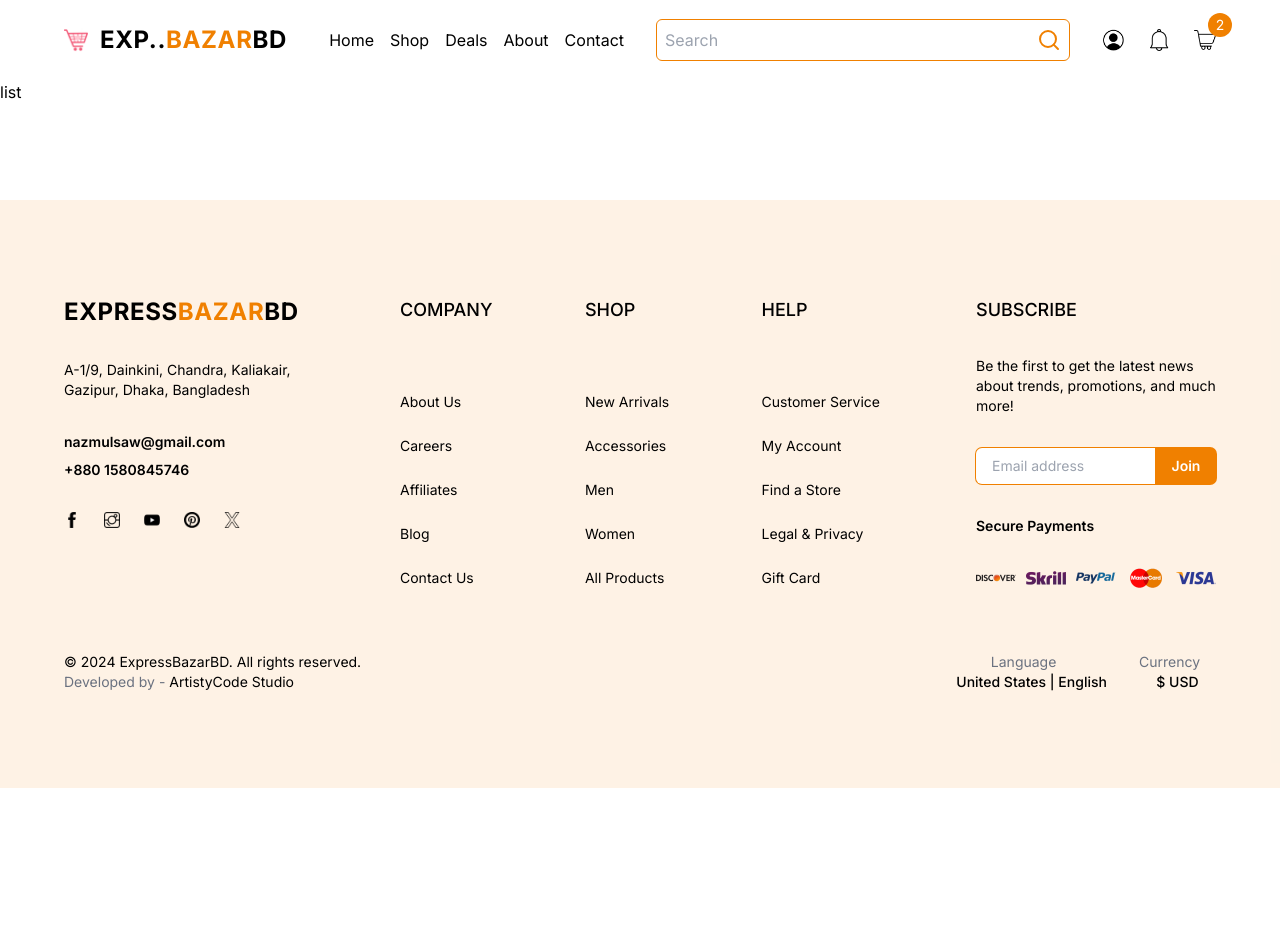
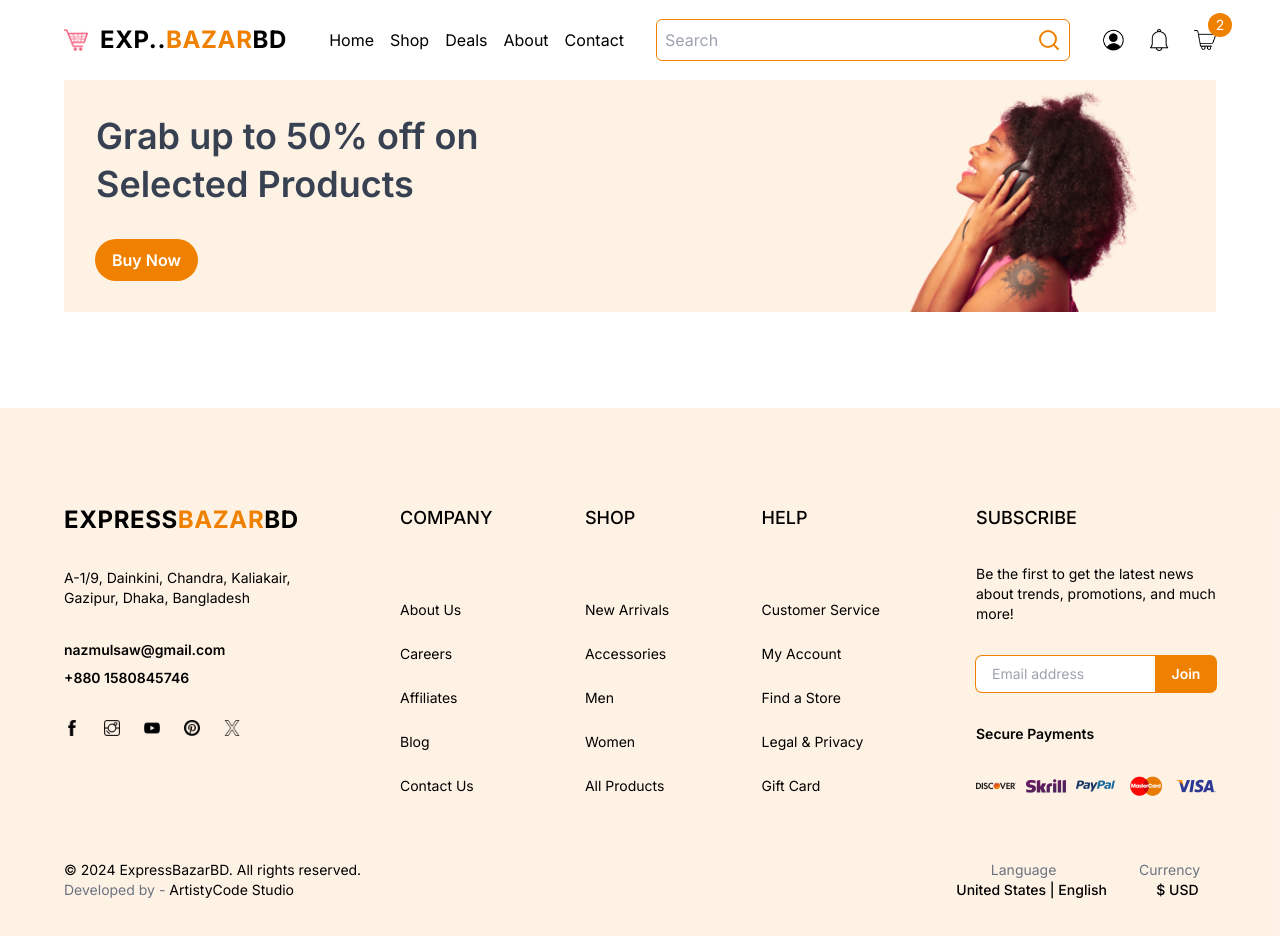
Before and after one commit to ninazmul/nextjs-ecommerce-store, a Next.js app: page /list in a window 1280 px wide. Shown: the top 936 px of the page. Before the commit the page ends 800 px from the top, so only its background shows below. Built offline with nearby package versions, Linux system fonts and the light colour scheme.

Commit message:
list page offer banner done

```diff
--- a/src/app/list/page.tsx
+++ b/src/app/list/page.tsx
@@ -1,9 +1,24 @@
+import Image from 'next/image';
 import React from 'react'
 
 export default function listPage() {
   return (
-    <div>
-      list
+    <div className="px-4 md:px-8 lg:px-16 xl:32 2xl:px-64 relative">
+      {/* Campaign */}
+      <div className="bg-orange/10 flex flex-col md:flex-row justify-between h-max">
+        <div className="md:w-2/3 flex flex-col items-center md:items-start justify-center gap-4 md:gap-8 p-4 md:p-8">
+          <h1 className="text-2xl md:text-4xl font-semibold md:leading-[48px] text-gray-700">
+            Grab up to 50% off on<br />
+            Selected Products
+          </h1>
+          <button className="rounded-3xl w-max ring-1 ring-orange text-white bg-orange py-1 md:py-2 px-2 md:px-4 hover:bg-white hover:text-orange font-semibold transition-all duration-300 ease-in-out">
+            Buy Now
+          </button>
+        </div>
+        <div className="relative md:flex-1">
+          <Image src="/woman.png" alt="women" className="object-contain" fill />
+        </div>
+      </div>
     </div>
-  )
+  );
 }
```
